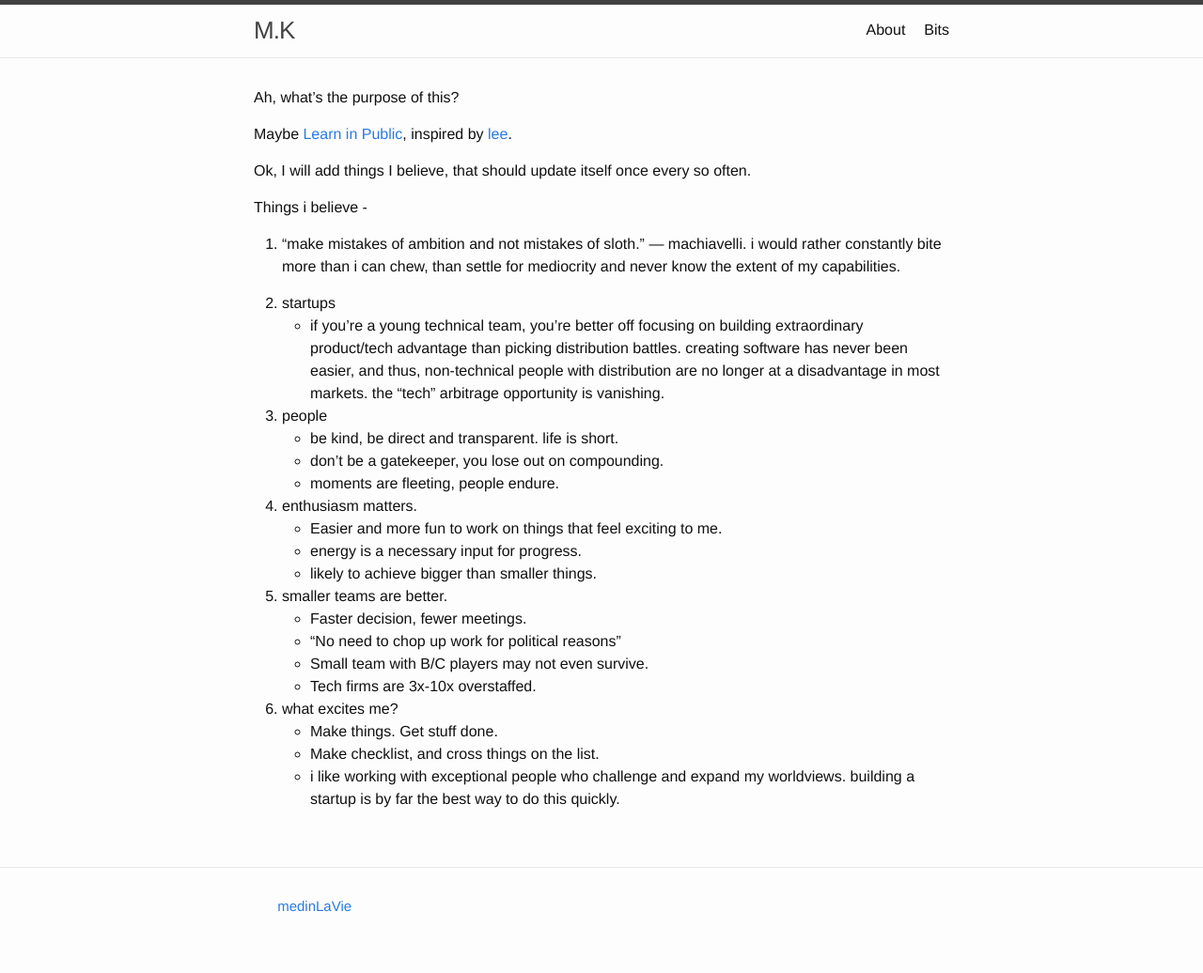
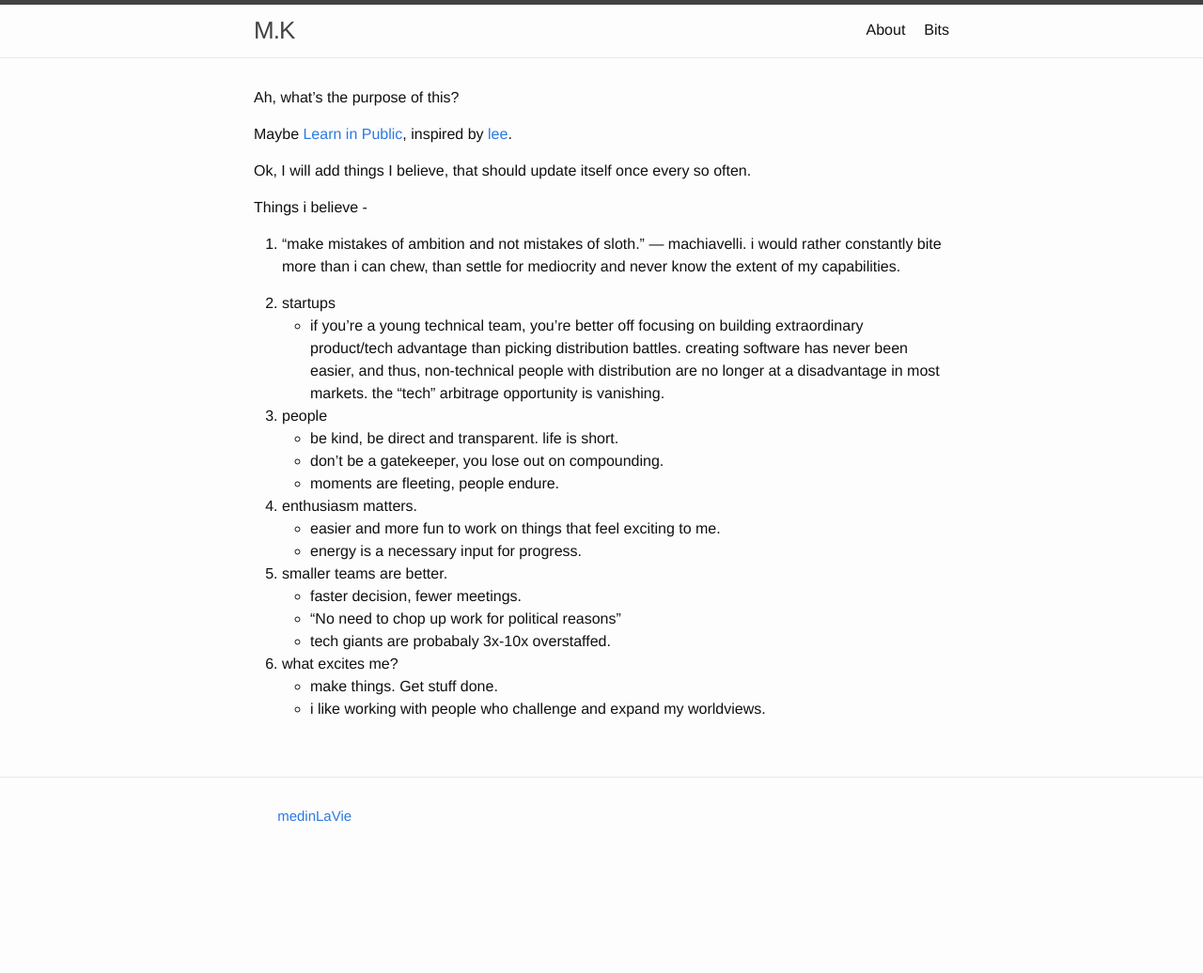
Before and after one commit to medinLaVie/medinLaVie.github.io, a Jekyll site: the page built from about.md, in a window 1280 px wide. Shown: the whole page at 94% size. Built offline with Jekyll 4.4.1, drawn with Linux system fonts in a browser that asks for light colours; after the commit the page ends 940 px from its top, so only the background shows below that.

```diff
--- a/about.md
+++ b/about.md
@@ -10,6 +10,7 @@ Maybe [Learn in Public](https://www.swyx.io/learn-in-public), inspired by [lee](
 Ok, I will add things I believe, that should update itself once every so often.
 
 Things i believe -
+
 1. “make mistakes of ambition and not mistakes of sloth.” — machiavelli. i would rather constantly bite more than i can chew, than settle for mediocrity and never know the extent of my capabilities.
 
 1. startups
@@ -22,17 +23,14 @@ Things i believe -
 
 
 1. enthusiasm matters.
-    - Easier and more fun to work on things that feel exciting to me.
+    - easier and more fun to work on things that feel exciting to me.
     - energy is a necessary input for progress.
-    - likely to achieve bigger than smaller things.
 
 1. smaller teams are better.
-    - Faster decision, fewer meetings.
+    - faster decision, fewer meetings.
     - "No need to chop up work for political reasons"
-    - Small team with B/C players may not even survive.
-    - Tech firms are 3x-10x overstaffed.
+    - tech giants are probabaly 3x-10x overstaffed.
 
 1. what excites me?
-    - Make things. Get stuff done.
-    - Make checklist, and cross things on the list.
-    - i like working with exceptional people who challenge and expand my worldviews. building a startup is by far the best way to do this quickly.
+    - make things. Get stuff done.
+    - i like working with people who challenge and expand my worldviews.
```
